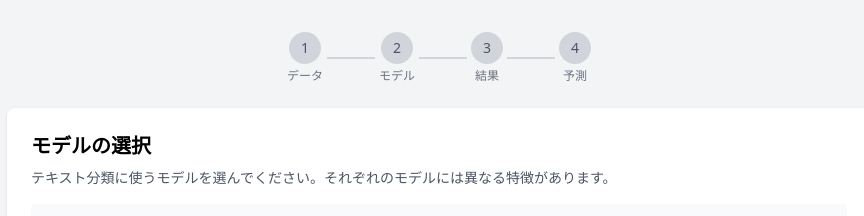
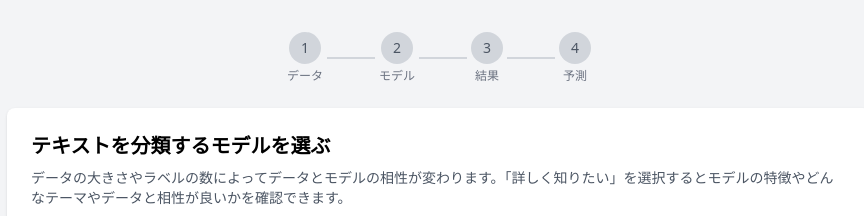
Before and after one commit to noyuri2z/tokusan, a FastAPI app: template web/templates/project/model.html in a window 1280 px wide. Shown: the part 92-308 px from the top of the page, without its empty margins (201-1065 px from the left). Run offline with FastAPI, Linux system fonts and the light colour scheme; the template is opened without the code that fills it, so the values that code supplies are empty; some libraries are stand-ins or nearby versions.

Commit message:
changed expressions for instructions

```diff
--- a/web/templates/project/data.html
+++ b/web/templates/project/data.html
@@ -7,16 +7,14 @@
 
     <!-- Project Name -->
     <section class="bg-white rounded-lg shadow p-6">
-        <h2 class="text-xl font-semibold mb-2">プロジェクト名</h2>
-        <p class="text-sm text-gray-600 mb-4">プロジェクトの名前を入力してください。ダッシュボードでモデルを識別するために使用されます。</p>
+        <h2 class="text-xl font-semibold mb-2">プロジェクト名をつける</h2>
         <input type="text" id="project-name-input"
                class="w-full border border-gray-300 rounded-lg px-4 py-2 focus:outline-none focus:ring-2 focus:ring-blue-500 focus:border-transparent"
                placeholder="例：ラーメンレビュー分類" maxlength="100">
     </section>
 
     <section class="bg-white rounded-lg shadow p-6">
-        <h2 class="text-xl font-semibold mb-2">学習データの選択</h2>
-        <p class="text-sm text-gray-600 mb-6">テキスト分類に使うデータを選んでください。サンプルデータを使うか、独自のCSVファイルをアップロードできます。</p>
+        <h2 class="text-xl font-semibold mb-2">テーマを選ぶ</h2>
 
         <!-- Tab buttons -->
         <div class="flex border-b mb-4">
--- a/web/templates/project/model.html
+++ b/web/templates/project/model.html
@@ -7,8 +7,8 @@
 
     <!-- Model Selection -->
     <section class="bg-white rounded-lg shadow p-6">
-        <h2 class="text-xl font-semibold mb-2">モデルの選択</h2>
-        <p class="text-sm text-gray-600 mb-4">テキスト分類に使うモデルを選んでください。それぞれのモデルには異なる特徴があります。</p>
+        <h2 class="text-xl font-semibold mb-2">テキストを分類するモデルを選ぶ</h2>
+        <p class="text-sm text-gray-600 mb-4">データの大きさやラベルの数によってデータとモデルの相性が変わります。「詳しく知りたい」を選択するとモデルの特徴やどんなテーマやデータと相性が良いかを確認できます。</p>
 
         <div class="bg-gray-50 rounded p-3 mb-6 text-sm">
             <span class="font-medium">読み込み済みデータ：</span>
--- a/web/templates/project/play.html
+++ b/web/templates/project/play.html
@@ -7,7 +7,7 @@
 
     <section class="bg-white rounded-lg shadow p-6">
         <h2 class="text-xl font-semibold mb-2">テキスト分類</h2>
-        <p class="text-sm text-gray-600 mb-6">学習済みモデルを使って、新しいテキストを分類してみましょう。AIが分類の理由も説明してくれます。</p>
+        <p class="text-sm text-gray-600 mb-6">分類してみたい文章やテキストを入力して分類してみましょう。AIがなぜ・どのように分類されたかを解説してくれます。</p>
 
         <form hx-post="/api/predict"
               hx-target="#result-section"
--- a/web/templates/project/results.html
+++ b/web/templates/project/results.html
@@ -82,6 +82,10 @@
                 </tbody>
             </table>
         </div>
+
+        <div class="bg-blue-50 border border-blue-200 rounded p-4">
+            <p class="text-sm text-blue-800">モデルの性能を表す指標を確認します。数値が低いとモデルを使ってみた時に良い予測ができなくなるので、必ず確認してから「モデルを使ってみる」に進んで新しいデータで遊んでみてください。</p>
+        </div>
     </section>
 
     <!-- Navigation -->
@@ -89,7 +93,7 @@
         <a href="/dashboard" class="text-gray-600 hover:text-gray-800 text-sm">ダッシュボードに戻る</a>
         <a href="/project/play"
            class="bg-purple-600 text-white px-6 py-2 rounded-lg hover:bg-purple-700 transition font-medium">
-            新しいデータで試す
+            モデルを使ってみる
         </a>
     </div>
 </div>
```
